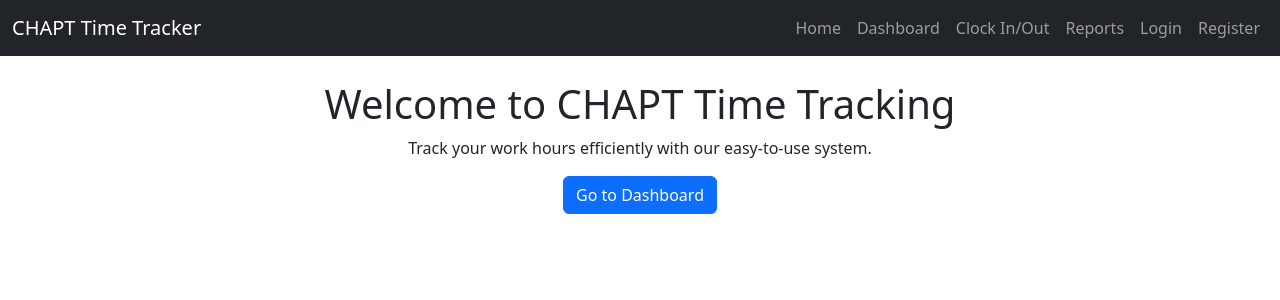
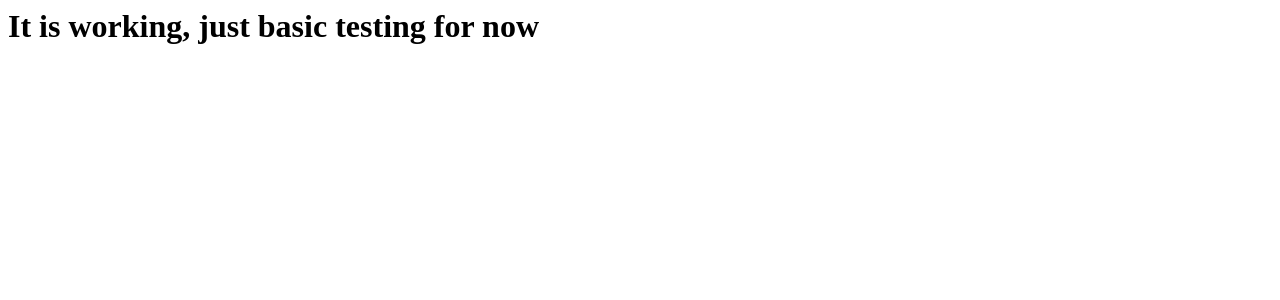
Before and after one commit to BachChiu/CHAPT-Project, a Django app: template home/templates/home/home.html in a window 1280 px wide. Shown: the top 300 px of the page. Run offline with Django 5.2, Linux system fonts and the light colour scheme; the template is opened without the code that fills it, so the values that code supplies are empty; parts of the project's set-up code (start-up, migrations or seed data) failed here and were passed over.

Commit message:
Update home.html

```diff
--- a/home/templates/home/home.html
+++ b/home/templates/home/home.html
@@ -1,11 +1,3 @@
-{% extends "home/base.html" %}
-
-{% block title %}Home - CHAPT Time Tracking{% endblock %}
-
-{% block content %}
-<div class="text-center">
-    <h1>Welcome to CHAPT Time Tracking</h1>
-    <p>Track your work hours efficiently with our easy-to-use system.</p>
-    <a href="{% url 'dashboard' %}" class="btn btn-primary">Go to Dashboard</a>
-</div>
-{% endblock %}
+<html>
+	 <h1>It is working, just basic testing for now</h1>
+</html>
```
